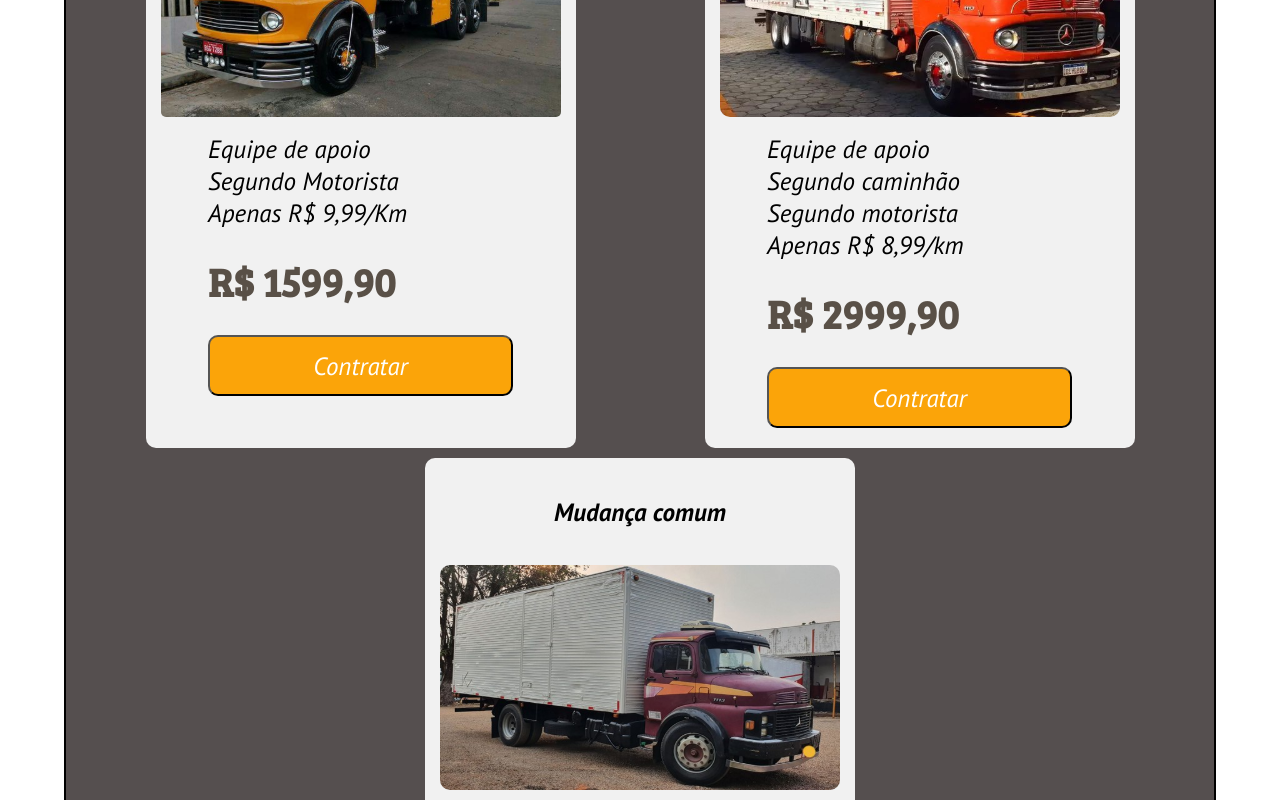
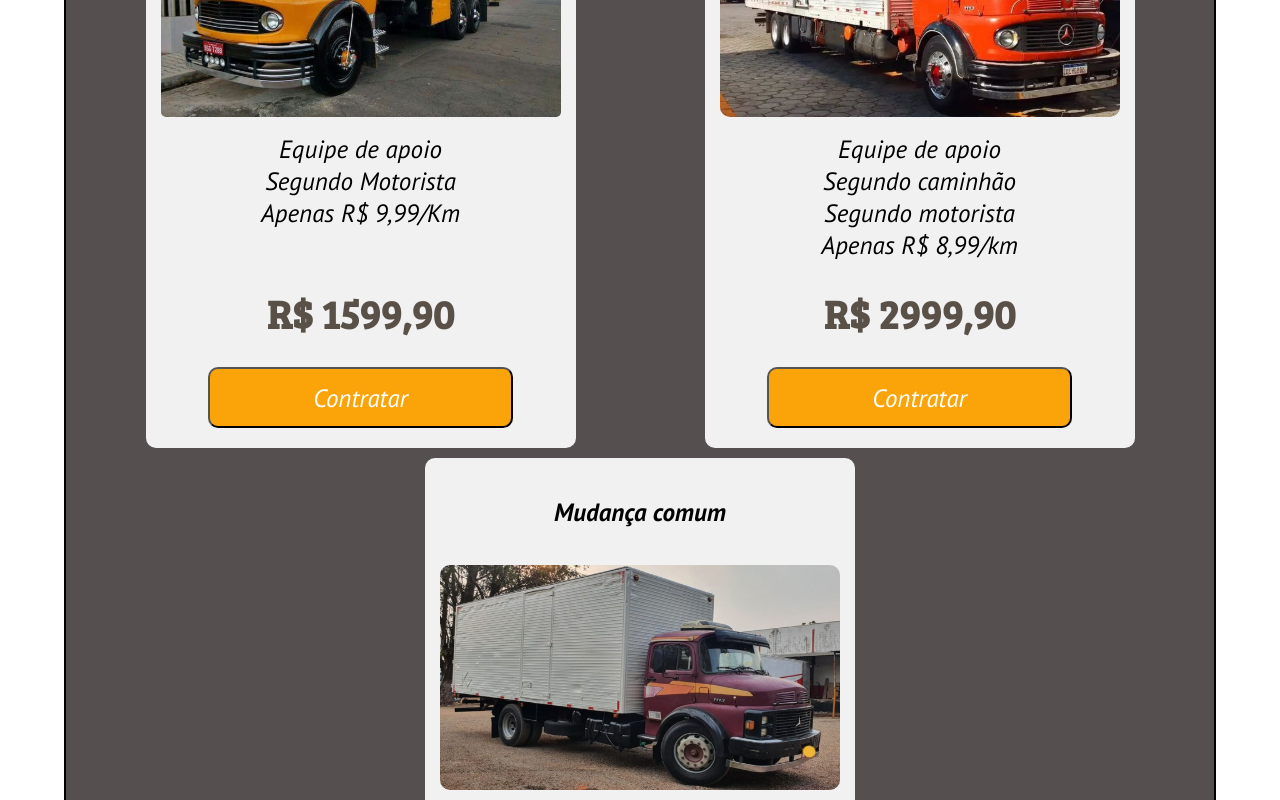
Before and after one commit to PauloBezz/ChangeBee, a React (Vite) app: page / in a window 1280 px wide. Shown: the part 3080-3880 px from the top of the page. Built offline with nearby package versions, Linux system fonts and the light colour scheme; a web font is replaced by a local one.

Commit message:
fix: change style price and list

```diff
--- a/src/components/Cards/CardPrice/styles.module.css
+++ b/src/components/Cards/CardPrice/styles.module.css
@@ -25,13 +25,15 @@
         color: black;
     }
 
+    .price{
+        font-size: 45px;
+        color: #F1F1F1;
+    }
+
     .btnContract {
         background-color: #595047;
         color: #FBA409;
     }
-
-
-
 }
 
 .title {
@@ -48,6 +50,16 @@
     margin-bottom: 16px;
 }
 
+.content{
+    display: flex;
+    width: 100%;
+    height: 600px;
+    flex-direction: column;
+    justify-content: space-between;
+    align-items: center;
+    text-align: center;
+}
+
 .list {
     font-size: 25px;
     margin-bottom: 25px;
@@ -57,12 +69,9 @@
 }
 
 .price {
-    display: flex;
-    margin-top: 24px;
     font-size: 40px;
     font-family: 'Bree serif';
     color: #595047;
-
 }
 
 .btnContract {
@@ -79,4 +88,5 @@
     font-style: italic;
     font-size: 25px;
     margin-top: 27px;
+    cursor: pointer;
 }
```
